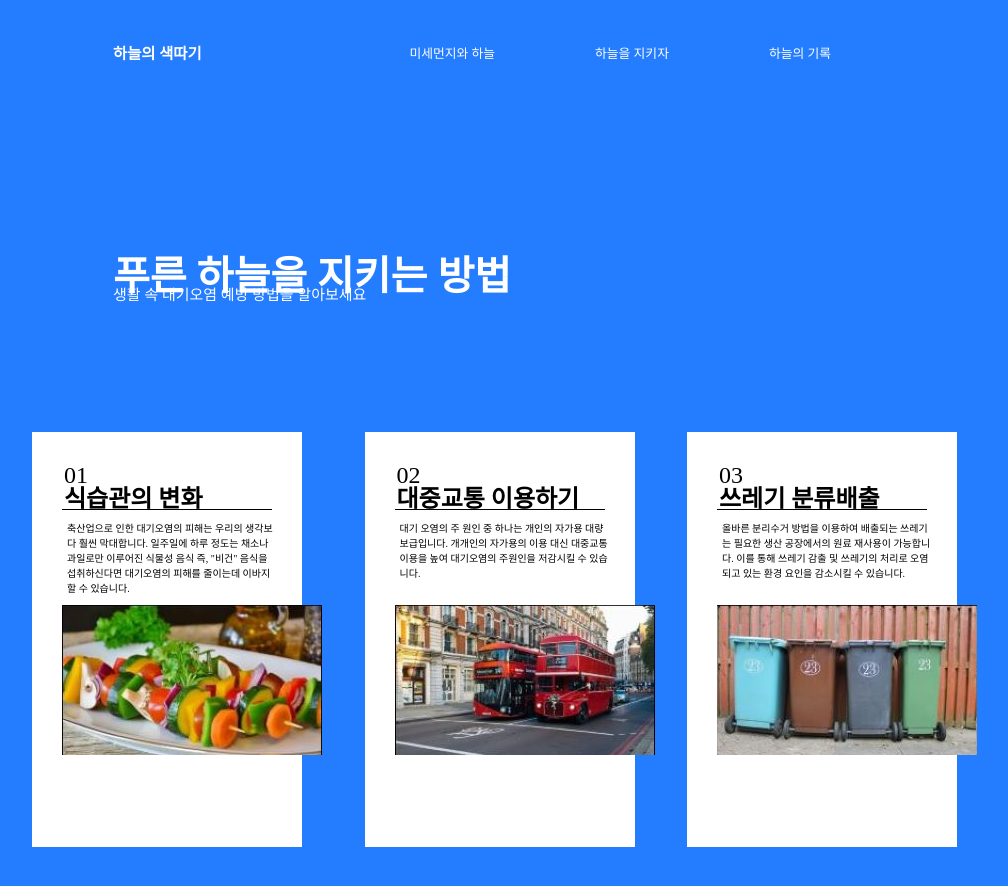
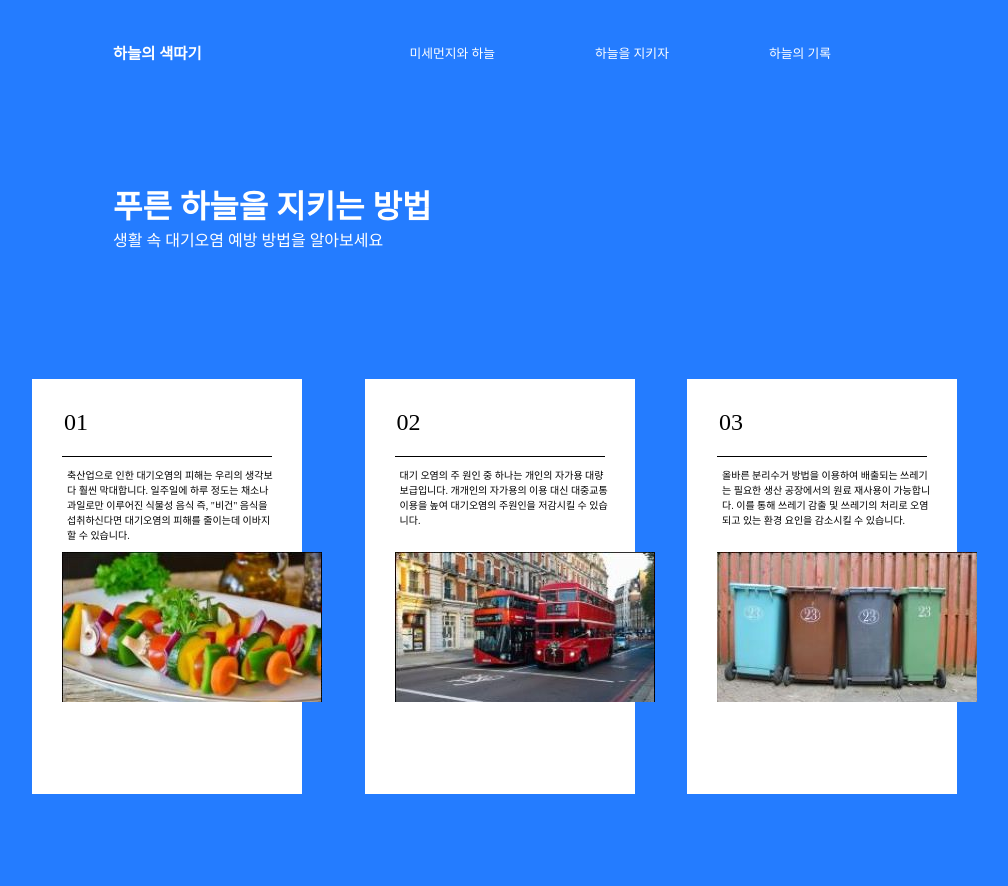
Before and after one commit to boram065/The_Color_of_the_sky, a plain HTML site: page sky.html in a window 1280 px wide. Shown: the whole page, without its empty margins (143-1151 px from the left). Drawn offline with Linux system fonts and the light colour scheme; a web font is replaced by a local one.

Commit message:
[fix] mainTitle, subTitle 위치 조정

```diff
--- a/css/finedust.css
+++ b/css/finedust.css
@@ -6,22 +6,9 @@ body {
     background: rgb(36,124,255);
 }
 
-.mainTitle {
+.top {
+    margin-top: 10%;
     width: 60vw;
-    height: 64px;
-    font-style: Pretendard;
-    font-weight: bold;
-    font-size: 40px;
-    color: white;
-    margin-top: 140px;
-
-}
-
-.subTitle {
-    font-style: Pretendard;
-    font-size: 15px;
-    color: white;
-    margin-top: -25px;
 }
 
 .box {
--- a/css/sky.css
+++ b/css/sky.css
@@ -6,22 +6,9 @@ body {
     background: rgb(36,124,255);
 }
 
-.mainTitle {
+.top{
+    margin-top: 10%;
     width: 60vw;
-    height: 64px;
-    font-family: 'Pretendard-Regular';
-    font-weight: bold;
-    font-size: 40px;
-    color: white;
-    margin-top: 140px;
-
-}
-
-.subTitle {
-    font-family: 'Pretendard-Regular';
-    font-size: 15px;
-    color: white;
-    margin-top: -25px;
 }
 
 .box {
--- a/css/style.css
+++ b/css/style.css
@@ -32,7 +32,7 @@ article .top {
     margin-top: 10%;
 }
 
-.top h2 {
+h2 {
     font-family: 'Pretendard';
     font-style: normal;
     font-weight: 700;
@@ -40,7 +40,7 @@ article .top {
     color: #FFFFFF;
 }
 
-.top h6 {
+h6 {
     font-family: 'Pretendard';
     font-style: normal;
     font-weight: 500;
--- a/sky.html
+++ b/sky.html
@@ -21,8 +21,10 @@
         </div>
     </header>
     <main>
-        <h1 class="mainTitle">푸른 하늘을 지키는 방법</h1>
-        <p class="subTitle">생활 속 대기오염 예방 방법을 알아보세요</p>
+        <section class="top">
+            <h2 class="mainTitle">푸른 하늘을 지키는 방법</h2>
+            <h6 class="subTitle">생활 속 대기오염 예방 방법을 알아보세요</h6>
+        </section>
     </main>
 
     <!-- 01.식습관의 변화 -->
```
Also changed, not shown: finedust.html (+4 -2 lines).
